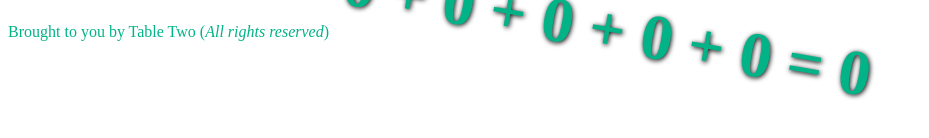
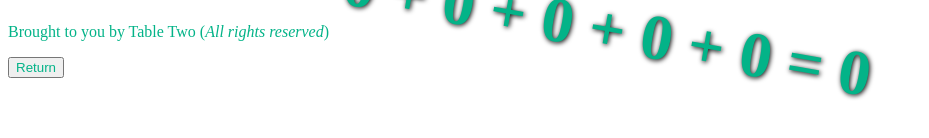
Before and after one commit to blovik/blovik.github.io, a plain HTML site: page dayFour/functions/functions.html in a window 1280 px wide. Both pictures are taken after a click on the button "- Click to add your numbers -". Shown: the part 502-640 px from the top of the page, without its empty margins (0-929 px from the left). Drawn offline with Linux system fonts and the light colour scheme.

Commit message:
js installs return button

```diff
--- a/dayFour/functions/functions.html
+++ b/dayFour/functions/functions.html
@@ -22,6 +22,9 @@
 	<h2 id="expression"></h2>
 	</div>
 	<p id="tbl2"></p>
+	<p id="goBack"></p>
+
+
 
 
 	<script type="text/JavaScript" src="js/functions.js"></script>
--- a/dayFour/functions/js/functions.js
+++ b/dayFour/functions/js/functions.js
@@ -14,7 +14,7 @@ function add() {
 	document.getElementById("expression").innerHTML =
 	a + " + " + b + " + " + c + " + " + c + " + " + e + " = " + answer;
 	document.getElementById("tbl2").innerHTML = "Brought to you by Table Two (<em>All rights reserved</em>)"
-
+	document.getElementById("goBack").innerHTML = "<button onclick=\"document.location='../index.html'\">Return</button>"
 }
 
 // ============ edge casing =================
```
